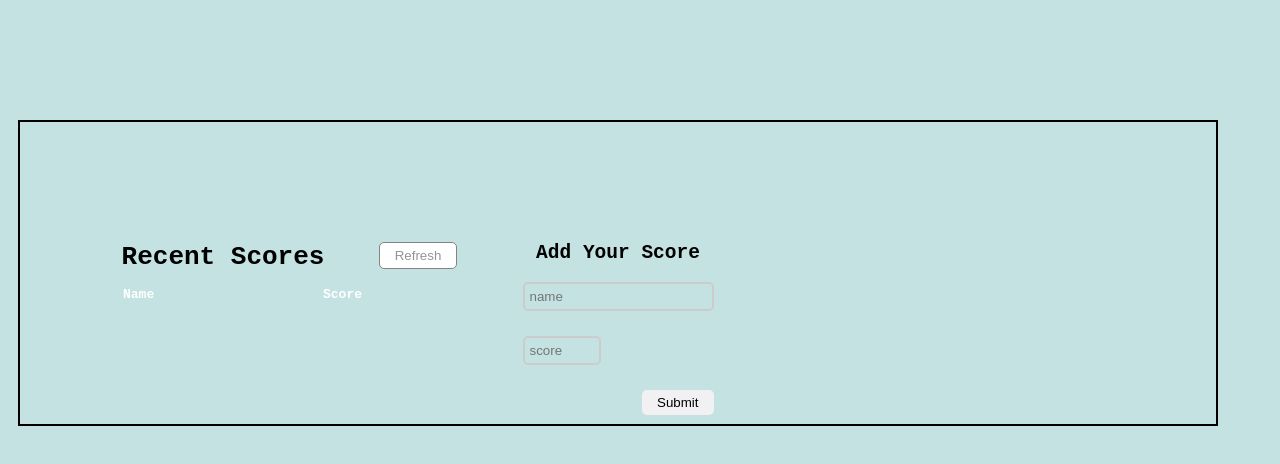
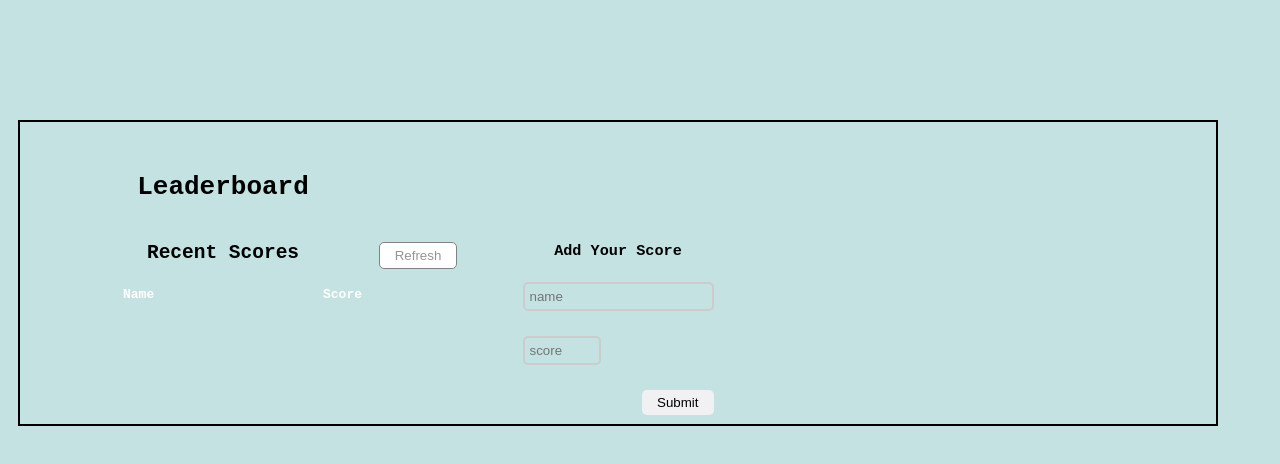
Before and after one commit to peterboro/LeaderBoard, a website with bundled scripts: page src/index.html in a window 1280 px wide. Built offline with nearby package versions, Linux system fonts and the light colour scheme; no server answers.

Commit message:
Made changes to styling

```diff
--- a/src/index.html
+++ b/src/index.html
@@ -10,8 +10,9 @@
 
 <body>
   <div class="firstContainer">
+    <h1 class="firstTitle"> Leaderboard </h1>
     <button class="button">Refresh</button>
-    <h1 class="first-title"> Recent Scores </h1>
+    <h2 class="first-title"> Recent Scores </h2>
     <table class="table table-container">
       <thead>
         <tr>
@@ -22,7 +23,7 @@
       <tbody id="list-board"></tbody>
     </table>
 
-    <h2 class="second-title"> Add Your Score </h2>
+    <h3 class="second-title"> Add Your Score </h3>
     <form action="#" id="board-input">
       <div class="board-group">
         <label for="name">
--- a/src/style.css
+++ b/src/style.css
@@ -14,6 +14,12 @@
   border: 2px solid;
   width: 1200px;
   max-width: calc(100% - 20px);
+}
+
+.firstTitle {
+  display: flex;
+  position: absolute;
+  margin: 50px 790px 2px 0;
 }
 
 .first-title {
```
